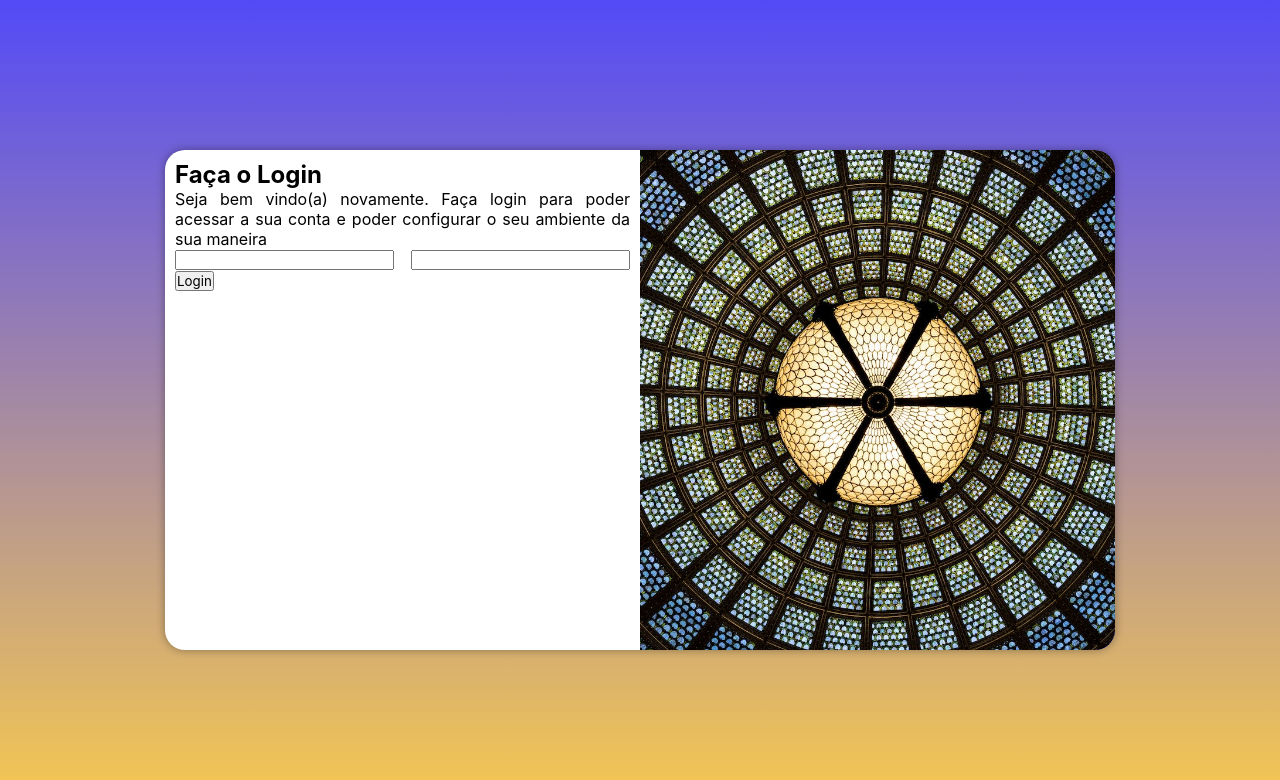
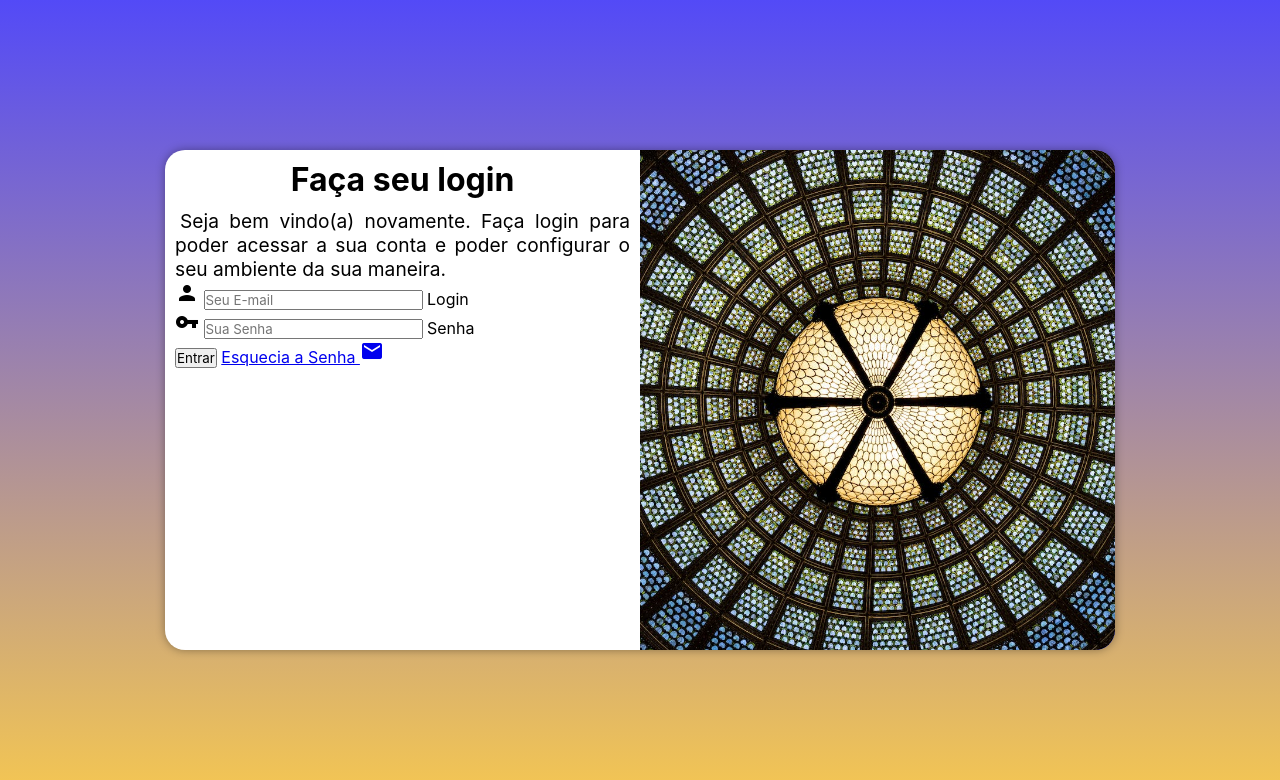
Before and after one commit to cruzPatrick/projeto-login, a plain HTML site: page index.html in a window 1280 px wide. Drawn offline with Linux system fonts and the light colour scheme.

Commit message:
atualizei o form, editei h1 e p

```diff
--- a/estilos/mq.css
+++ b/estilos/mq.css
@@ -37,9 +37,19 @@
         width: 50%;
         height: 100%;
     }
+
     section#login>div#form{
         float: left;
         width: 50%;
         text-align: justify;
     }
+
+    div#form>h1{
+        font-size: 2em;
+    }
+
+    section#login>div#form>p{
+        font-size: 1.2em;
+        text-indent: 5px;
+    }
 }
--- a/estilos/style.css
+++ b/estilos/style.css
@@ -50,7 +50,18 @@
     height: 200px;
     display: block;
 }
+
 div#form{
     padding: 10px;
     display: block;
 }
+
+section#login>div#form>h1{
+    text-align: center;
+    margin-bottom: 10px;
+}
+
+section#login>div#form>p{
+    font-size: 0.8em;
+    text-indent: 5px;
+}
--- a/index.html
+++ b/index.html
@@ -6,6 +6,9 @@
     <title>Projeto-Login (da aula do GG)</title>
     <link rel="stylesheet" href="estilos/style.css">
     <link rel="stylesheet" href="estilos/mq.css">
+
+    <link href="https://fonts.googleapis.com/icon?family=Material+Icons" rel="stylesheet">
+
 </head>
 <body>
     <main>
@@ -15,12 +18,24 @@
             </div>
 
             <div id="form">
-                <h1>Faça o Login</h1>
-                <p>Seja bem vindo(a) novamente. Faça login para poder acessar a sua conta e poder configurar o seu ambiente da sua maneira</p>
-                <form action="login.php" method="post">
-                    <input type="email" name="mail" id="imail">
-                    <input type="password" name="pass" id="ipass">
-                    <input type="submit" value="Login">
+                <h1>Faça seu login</h1>
+                <p>Seja bem vindo(a) novamente. Faça login para poder acessar a sua conta e poder configurar o seu ambiente da sua maneira.</p>
+                <form action="login.php" method="post" autocomplete="on">
+                    <div class="campo">
+                        <span class="material-icons">person</span>
+                        <input type="email" name="login" id="ilogin" placeholder="Seu E-mail" autocomplete="email" required maxlength="30">
+                        <label for="ilogin">Login</label>
+                    </div>
+
+                    <div class="campo">
+                        <span class="material-icons">vpn_key</span>
+                       <input type="password" name="senha" id="isenha" placeholder="Sua Senha" autocomplete="current-password" required minlength="8" maxlength="30">
+                       <label for="isenha">Senha</label>
+                    </div>
+                    <input type="submit" value="Entrar">
+                    <a href="esqueci.html">
+                        Esquecia a Senha <span class="material-icons">mail</span>
+                    </a>
                 </form>
             </div>
         </section>
```
